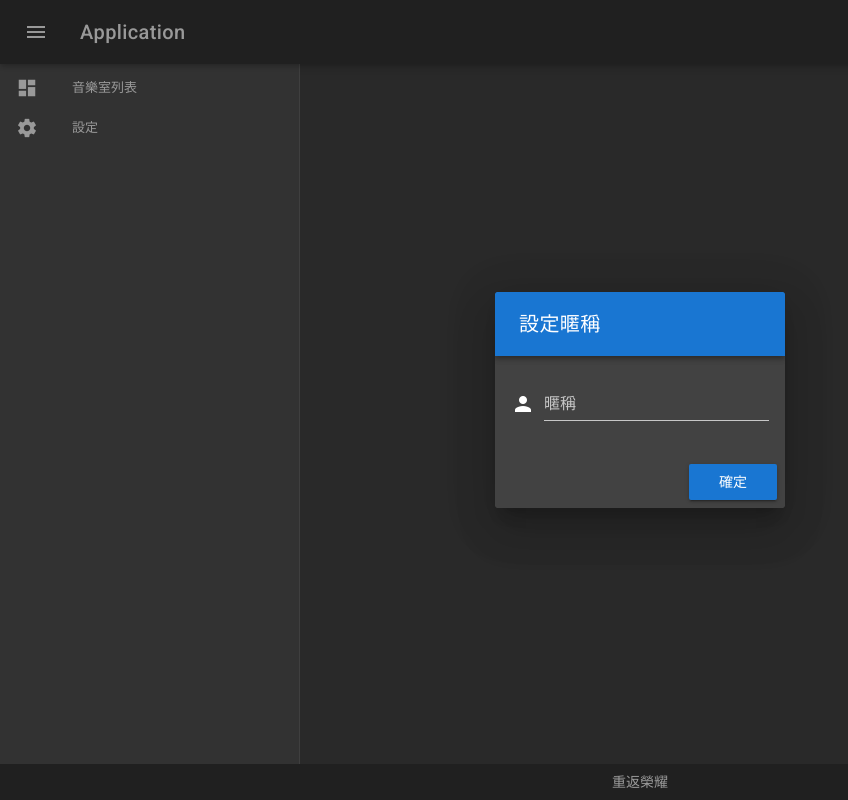
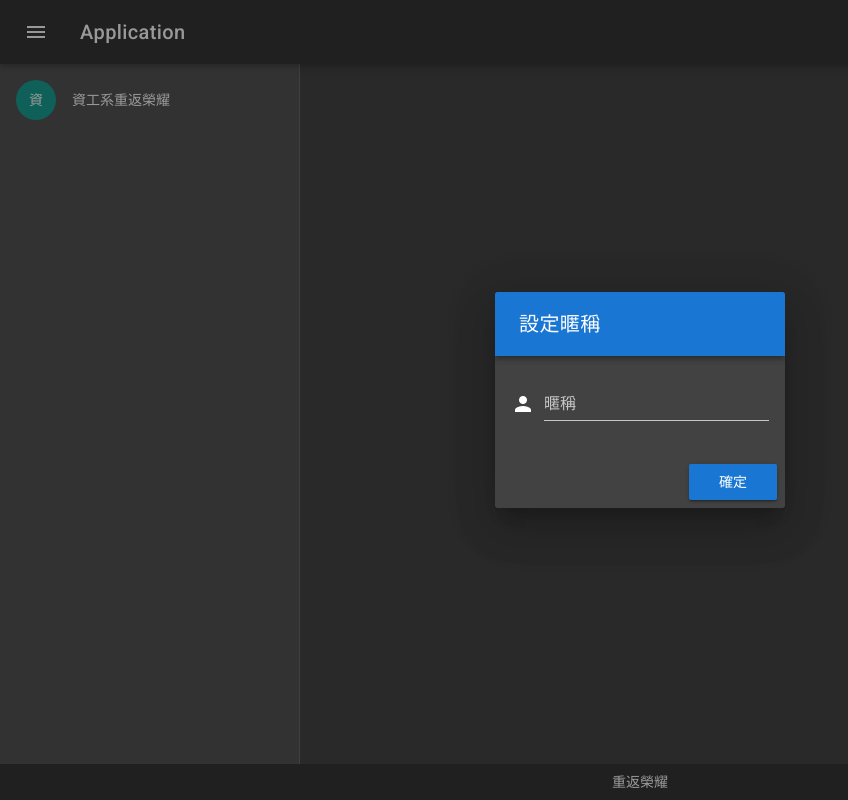
Before and after one commit to pomihope/hoplayer, a Vue app: page / in a window 1280 px wide. Shown: the whole page, without its empty margins (0-848 px from the left). Built offline with nearby package versions, Linux system fonts and the light colour scheme.

Commit message:
Add room list

```diff
--- a/src/App.vue
+++ b/src/App.vue
@@ -5,23 +5,24 @@
       clipped
       fixed
       app>
-      <v-list dense>
-        <v-list-tile @click="">
-          <v-list-tile-action>
-            <v-icon>dashboard</v-icon>
-          </v-list-tile-action>
-          <v-list-tile-content>
-            <v-list-tile-title>音樂室列表</v-list-tile-title>
-          </v-list-tile-content>
-        </v-list-tile>
-        <v-list-tile @click="">
-          <v-list-tile-action>
-            <v-icon>settings</v-icon>
-          </v-list-tile-action>
-          <v-list-tile-content>
-            <v-list-tile-title>設定</v-list-tile-title>
-          </v-list-tile-content>
-        </v-list-tile>
+      <v-list>
+        <template v-for="room in roomList">
+          <v-list-tile :key="room.text" @click="() => route(room)" avatar>
+            <!-- 有頭貼 -->
+            <v-list-tile-avatar v-show="room.image">
+              <img :src="room.image" alt="avatar">
+            </v-list-tile-avatar>
+            <!-- 無頭貼 -->
+            <v-list-tile-avatar color="teal" v-show="!room.image">
+              <span class="white--text avatar-text">{{(room.name || '')[0]}}</span>
+            </v-list-tile-avatar>
+            <v-list-tile-content>
+              <v-list-tile-title>
+                {{ room.name }}
+              </v-list-tile-title>
+            </v-list-tile-content>
+          </v-list-tile>
+        </template>
       </v-list>
     </v-navigation-drawer>
     <v-toolbar app fixed clipped-left>
@@ -71,6 +72,7 @@
     data: () => ({
       drawer: true,
       dialog: true,
+      roomList: [{image: '', name: '資工系重返榮耀'}],
       userName: undefined
     }),
     methods: {
```
